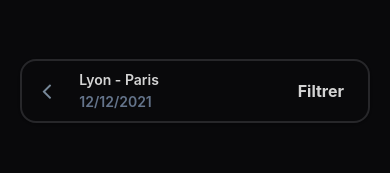
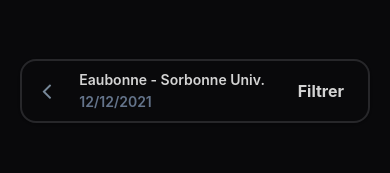
Before and after one commit to NoSleepFullBuild/Uniride-frontend, a React Native app: screen /Search in a window 390 px wide. Shown: the top 173 px of the page. Built offline with nearby package versions, Linux system fonts and the light colour scheme.

Commit message:
Searchbar onPress SearchTraject modal

```diff
--- a/components/searchBar/SearchBar.tsx
+++ b/components/searchBar/SearchBar.tsx
@@ -1,27 +1,53 @@
-import React, { useState } from "react";
-import { View, Text, TouchableOpacity } from "react-native";
+import React, { useEffect, useRef, useState } from "react";
+import {
+  View,
+  Text,
+  TouchableOpacity,
+  Modal,
+  Animated,
+  Dimensions,
+  TouchableWithoutFeedback,
+} from "react-native";
 import Icon from "react-native-vector-icons/FontAwesome";
+import SearchTraject from "../searchTraject/SearchTraject";
 
 type SearchBarNavigationProp = {
   navigation: any;
-  onSearch: any;
 };
 
-const SearchBAr = ({ navigation, onSearch }: SearchBarNavigationProp) => {
-  const [searchQuery, setSearchQuery] = useState("");
+const screenHeight = Dimensions.get("window").height;
 
+const SearchBAr = ({ navigation }: SearchBarNavigationProp) => {
   const [iconsColor, setRightIconsColor] = useState("lightslategrey");
   const [textColor, setRightTextColor] = useState("text-neutral-300");
   const [subTextColor, setRightSubTextColor] = useState("text-slate-500");
+  const [modalVisible, setModalVisible] = useState(false);
+  const modalY = useRef(new Animated.Value(-screenHeight)).current;
 
-  const handleSearch = () => {
-    if (onSearch) {
-      onSearch(searchQuery);
-    }
+  const showModal = () => {
+    setModalVisible(true);
+    Animated.spring(modalY, {
+      toValue: 0,
+      useNativeDriver: true,
+    }).start();
   };
 
+  const hideModal = () => {
+    Animated.spring(modalY, {
+      toValue: -screenHeight,
+      useNativeDriver: true,
+    }).start(() => setModalVisible(false));
+  };
+
+  useEffect(() => {
+    if (modalVisible) {
+      showModal();
+    }
+  }, [modalVisible]);
+
   return (
-    <View className="flex-row justify-center shadow border-2 border-2 border-zinc-800 rounded-2xl h-16">
+    <View>
+      <View className="mt-[15%] mx-5 flex-row justify-center shadow border-2 border-2 border-zinc-800 rounded-2xl h-16">
         {/* Go back button */}
         <TouchableOpacity
           onPress={() => navigation.goBack()}
@@ -31,24 +57,52 @@
         </TouchableOpacity>
 
         {/* Search input */}
-      <TouchableOpacity className="flex-none grow px-2">
+        <TouchableOpacity
+          className="flex-none grow px-2"
+          onPress={() => setModalVisible(true)}
+        >
           <View className="flex-1 justify-center gap-y-0.5 items-start">
             <Text className={"text-sm font-semibold " + textColor}>
-            Lyon - Paris
+              Eaubonne - Sorbonne Univ.
             </Text>
-          <Text className={"text-sm font-normal font-semibold " + subTextColor}>
+            <Text
+              className={"text-sm font-normal font-semibold " + subTextColor}
+            >
               12/12/2021
             </Text>
           </View>
         </TouchableOpacity>
 
         {/* Filter button */}
-      <TouchableOpacity
-        className="flex-none px-3 justify-center"
-        onPress={handleSearch}
+        <TouchableOpacity className="flex-none px-3 justify-center">
+          <Text className={"font-bold text-base pl-2 pr-3 " + textColor}>
+            Filtrer
+          </Text>
+        </TouchableOpacity>
+      </View>
+
+      {/* Modal for SearchTraject */}
+      {modalVisible && (
+        <TouchableWithoutFeedback onPress={hideModal}>
+          <Animated.View
+            style={{
+              transform: [{ translateY: modalY }],
+              position: "absolute",
+              top: 0,
+              left: 0,
+              right: 0,
+              height: screenHeight,
+              backgroundColor: "rgba(0, 0, 0, 0.5)",
+            }}
           >
-        <Text className={"font-bold text-base pl-2 pr-3 " + textColor}>Filtrer</Text>
-      </TouchableOpacity>
+            <TouchableWithoutFeedback>
+              <View className="mt-[15%]">
+                <SearchTraject navigation={undefined} />
+              </View>
+            </TouchableWithoutFeedback>
+          </Animated.View>
+        </TouchableWithoutFeedback>
+      )}
     </View>
   );
 };
--- a/package.json
+++ b/package.json
@@ -10,6 +10,7 @@
   },
   "dependencies": {
     "@expo/webpack-config": "^19.0.0",
+    "@react-native-community/datetimepicker": "7.2.0",
     "@react-navigation/bottom-tabs": "^6.5.11",
     "@react-navigation/native": "^6.1.9",
     "@react-navigation/native-stack": "^6.9.17",
@@ -21,12 +22,12 @@
     "react-dom": "18.2.0",
     "react-native": "0.72.6",
     "react-native-country-picker-modal": "^2.0.0",
+    "react-native-modal": "^13.0.1",
     "react-native-phone-input": "^1.3.7",
     "react-native-safe-area-context": "4.6.3",
     "react-native-screens": "~3.22.0",
     "react-native-vector-icons": "^10.0.1",
-    "react-native-web": "~0.19.6",
-    "@react-native-community/datetimepicker": "7.2.0"
+    "react-native-web": "~0.19.6"
   },
   "devDependencies": {
     "@babel/core": "^7.20.0",
--- a/screens/search/SearchScreen.tsx
+++ b/screens/search/SearchScreen.tsx
@@ -13,14 +13,10 @@
 };
 
 const SearchScreen = ({ navigation }: Props) => {
-  const handleSearch = (query: any): any => {
-    console.log(query);
-  };
-
   return (
     <View className="flex-1 bg-cover bg-center bg-zinc-950 justify-center">
-      <View className="flex-1 mt-[15%] px-5">
-        <SearchBar navigation={navigation} onSearch={handleSearch} />
+      <View className="flex-1">
+        <SearchBar navigation={navigation} />
       </View>
     </View>
   );
```
Also changed, not shown: 1 other file (tests, documents, lock files or other folders). Lines whose indentation alone changed are shown as unchanged.
